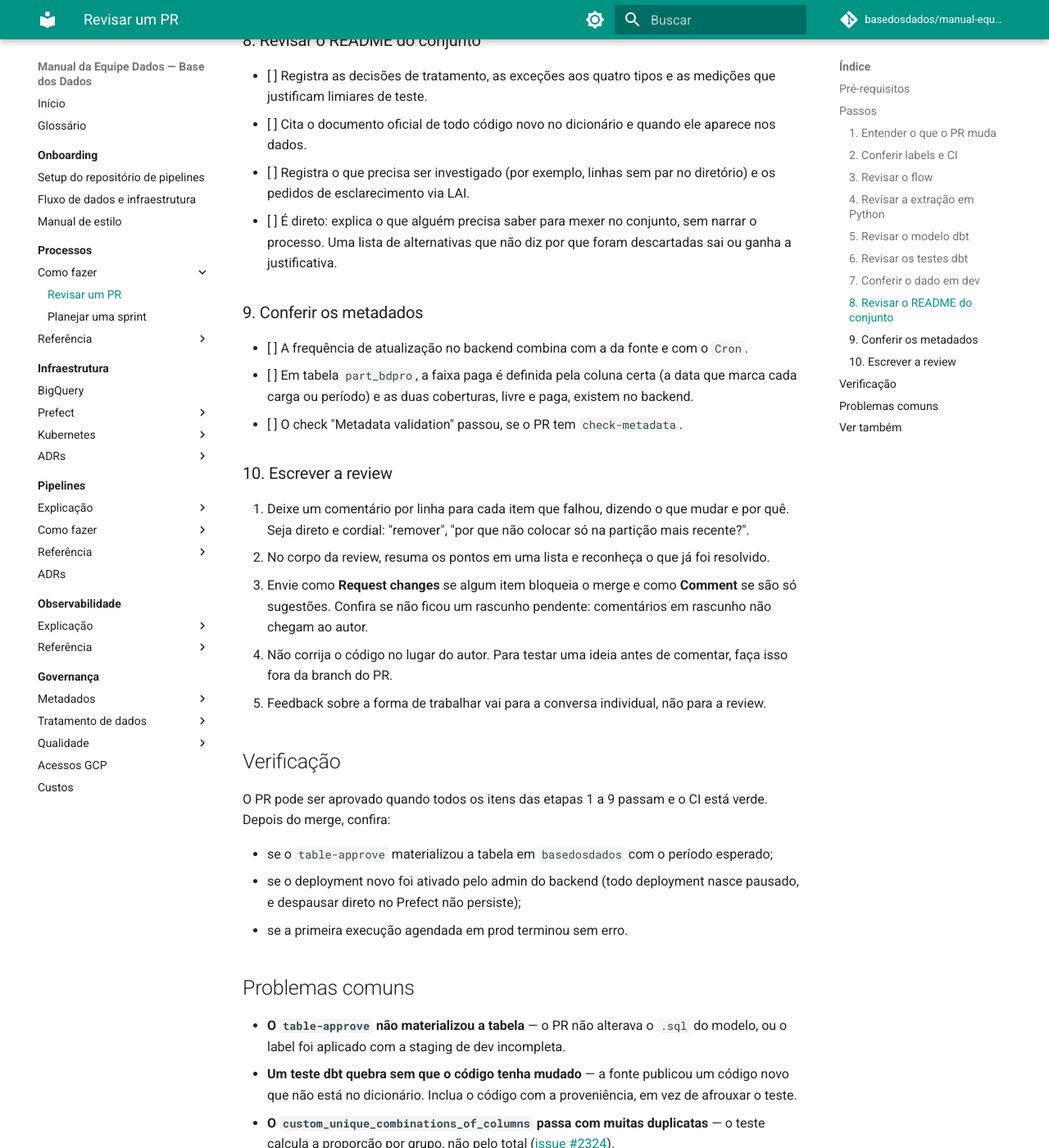
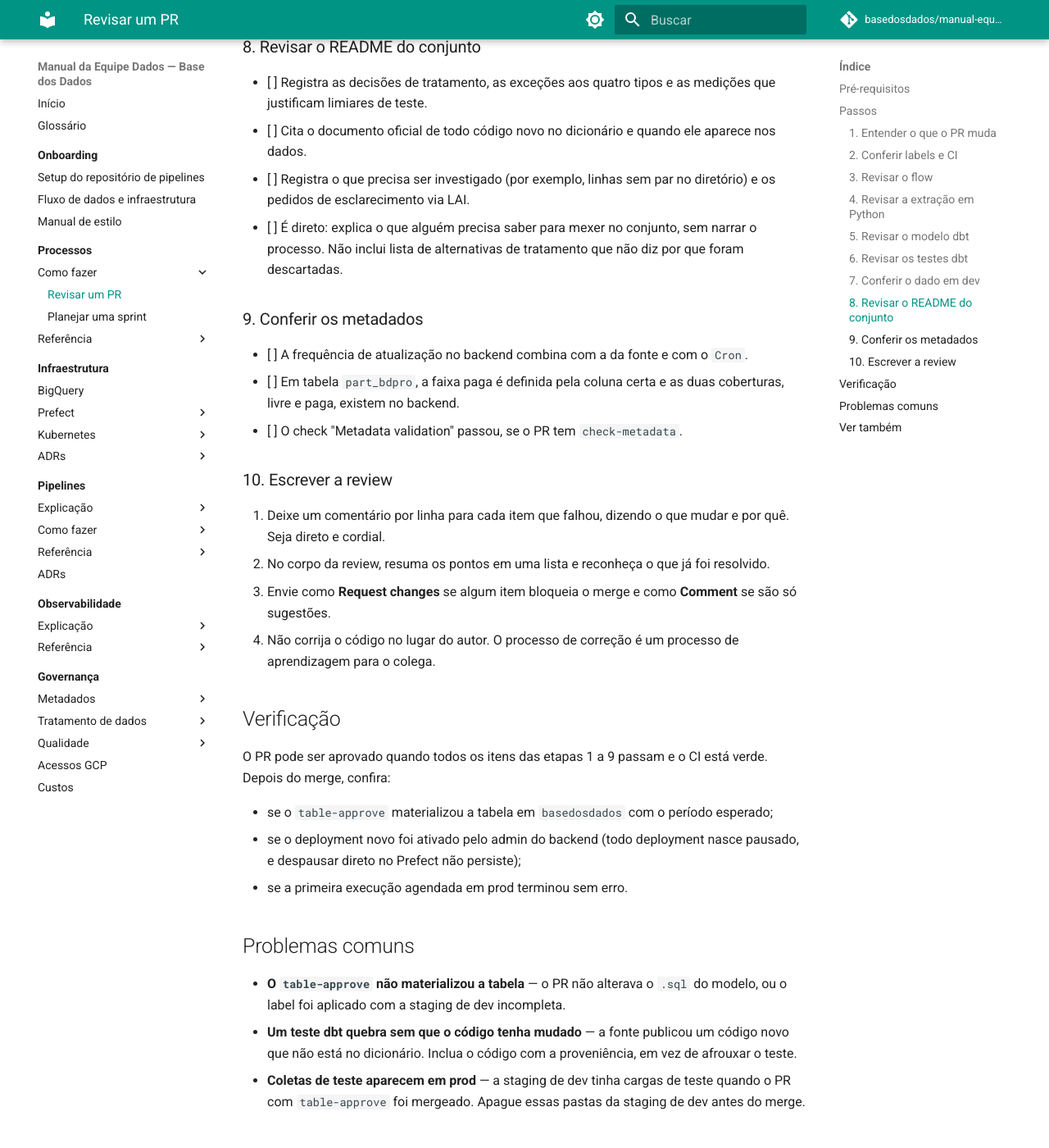
Before and after one commit to basedosdados/manual-equipe-dados, an MkDocs documentation site: the page built from docs/processos/como-fazer/revisar-pr.md, in a window 1280 px wide and 1400 px high, scrolled down 3208 px. Shown: the whole window at 82% size. Built offline with MkDocs 1.6.1 and Material for MkDocs 9.7.7, drawn with Linux system fonts in a browser that asks for light colours; comment, search, counter and statistics services are not loaded; some of the changed text lies outside the part shown.

Commit message:
docs: ajustes da revisão no checklist de PR e nos testes dbt

```diff
--- a/docs/processos/como-fazer/revisar-pr.md
+++ b/docs/processos/como-fazer/revisar-pr.md
@@ -27,7 +27,7 @@ apontando o item.
 
 - [ ] A descrição diz o que muda, por quê e qual issue resolve.
 - [ ] As decisões de tratamento (o que foi decidido, o motivo, as alternativas descartadas) estão
-  também no README do conjunto, e não só na descrição do PR.
+  no README do conjunto.
 - [ ] O PR mexe em um conjunto só. Mudanças em código compartilhado (`pipelines/utils/`, testes
   genéricos, macros) vêm em PR próprio.
 
@@ -54,12 +54,8 @@ Confira contra [como estruturar um flow de dataset](../../pipelines/como-fazer/e
   e não em `if table_id == "..."` espalhados pelo flow, pelas tasks e pelo `utils.py`. Só ficam no
   flow os `if` de checagens que precisam aparecer como etapa da execução.
 - [ ] O `check_update` devolve a data de referência real da fonte. Se a fonte não publica data, a
-  data de referência é o dia da coleta no fuso de São Paulo, e essa mesma data vai para a
-  partição e para os metadados.
-- [ ] A frequência do `Cron` combina com a frequência da fonte. Se uma coleta que falha não se
-  repete sozinha, o README diz como disparar a carga à mão.
-- [ ] As tasks não chamam `upload_to_gcs` diretamente: o encapsulamento do `stage_dispatch` faz
-  isso a partir do `data_path`.
+  data de referência é o dia da coleta no fuso de São Paulo.
+- [ ] A frequência do `Cron` combina com a frequência da fonte.
 
 ### 4. Revisar a extração em Python
 
@@ -79,13 +75,15 @@ Confira contra [como estruturar um flow de dataset](../../pipelines/como-fazer/e
   [quatro tipos de modificação](../../governanca/tratamento-de-dados/explicacao/principios-de-tratamento.md#as-unicas-modificacoes-que-fazemos)
   ou é uma exceção registrada no README do conjunto, com o motivo e o custo de processamento.
 - [ ] Nenhum `select distinct` ou filtro remove linhas da fonte sem uma regra documentada.
+- [ ] Cada partição (ou cluster) tem pelo menos 1 GB. Se não tiver, a tabela não deve ser
+  particionada.
 - [ ] O `range` de `partition_by` cobre os próximos anos. Um `end` no passado faz as linhas novas
   irem para `__UNPARTITIONED__`, e as consultas filtradas por ano passam a ler a tabela inteira.
 - [ ] Em modelo incremental:
     - o filtro usa a forma padrão (`where <coluna> > (select max(<coluna>) from {{ this }})`), sem
       `run_query` no `INFORMATION_SCHEMA`;
-    - a coluna de partição da staging não é convertida para `DATE` no filtro, para o BigQuery ler
-      só as pastas novas;
+    - a coluna de partição da staging não é convertida para `DATE` no filtro, para reduzir os
+      custos do BigQuery;
     - o PR diz se a mudança precisa de `--full-refresh` para o histórico ficar consistente, e
       quanto ele custa.
 - [ ] O modelo não traz `pre_hook` que apaga as regras de acesso: a service account do dbt tem
@@ -95,12 +93,14 @@ Confira contra [como estruturar um flow de dataset](../../pipelines/como-fazer/e
 
 Confira o `schema.yml` contra os [testes dbt obrigatórios](../../governanca/qualidade/referencia/testes-dbt-obrigatorios.md).
 
-- [ ] A chave única vem do que cada linha representa. Se o autor testou várias combinações até uma
-  passar, peça para definir a chave a partir do significado da linha.
+- [ ] A chave única vem do que cada linha representa.
 - [ ] Os testes obrigatórios estão lá, sem a mesma checagem repetida na mesma coluna.
 - [ ] Em tabela grande, todo teste usa um placeholder de partição, nunca um `where` escrito à mão.
 - [ ] `at_least` é `0.99` e as colunas de chave não estão no `ignore_values`. Qualquer limiar mais
   tolerante tem a medição e o motivo no README.
+- [ ] Toda exceção nos testes (`ignore_values`, tolerâncias, testes em `warn`) está documentada e
+  justificada no README. Para cada uma, avalie se é um problema que podemos resolver no
+  tratamento ou se é inerente à fonte e deve passar.
 
 ### 7. Conferir o dado em dev
 
@@ -122,26 +122,24 @@ BigQuery.
 - [ ] Registra o que precisa ser investigado (por exemplo, linhas sem par no diretório) e os
   pedidos de esclarecimento via LAI.
 - [ ] É direto: explica o que alguém precisa saber para mexer no conjunto, sem narrar o processo.
-  Uma lista de alternativas que não diz por que foram descartadas sai ou ganha a justificativa.
+  Não inclui lista de alternativas de tratamento que não diz por que foram descartadas.
 
 ### 9. Conferir os metadados
 
 - [ ] A frequência de atualização no backend combina com a da fonte e com o `Cron`.
-- [ ] Em tabela `part_bdpro`, a faixa paga é definida pela coluna certa (a data que marca cada
-  carga ou período) e as duas coberturas, livre e paga, existem no backend.
+- [ ] Em tabela `part_bdpro`, a faixa paga é definida pela coluna certa e as duas coberturas, livre
+  e paga, existem no backend.
 - [ ] O check "Metadata validation" passou, se o PR tem `check-metadata`.
 
 ### 10. Escrever a review
 
 1. Deixe um comentário por linha para cada item que falhou, dizendo o que mudar e por quê. Seja
-   direto e cordial: "remover", "por que não colocar só na partição mais recente?".
+   direto e cordial.
 2. No corpo da review, resuma os pontos em uma lista e reconheça o que já foi resolvido.
 3. Envie como **Request changes** se algum item bloqueia o merge e como **Comment** se são só
-   sugestões. Confira se não ficou um rascunho pendente: comentários em rascunho não chegam ao
-   autor.
-4. Não corrija o código no lugar do autor. Para testar uma ideia antes de comentar, faça isso fora
-   da branch do PR.
-5. Feedback sobre a forma de trabalhar vai para a conversa individual, não para a review.
+   sugestões.
+4. Não corrija o código no lugar do autor. O processo de correção é um processo de aprendizagem
+   para o colega.
 
 ## Verificação
 
@@ -159,11 +157,6 @@ merge, confira:
   label foi aplicado com a staging de dev incompleta.
 - **Um teste dbt quebra sem que o código tenha mudado** — a fonte publicou um código novo que não
   está no dicionário. Inclua o código com a proveniência, em vez de afrouxar o teste.
-- **O `custom_unique_combinations_of_columns` passa com muitas duplicatas** — o teste calcula a
-  proporção por grupo, não pelo total
-  ([issue #2324](https://github.com/basedosdados/pipelines/issues/2324)).
-- **Consultas filtradas por ano leem a tabela inteira** — o `end` do `partition_by` ficou no
-  passado.
 - **Coletas de teste aparecem em prod** — a staging de dev tinha cargas de teste quando o PR com
   `table-approve` foi mergeado. Apague essas pastas da staging de dev antes do merge.
 
```
Also changed, not shown: docs/governanca/qualidade/referencia/testes-dbt-obrigatorios.md (+1 -1 lines), docs/index.md (+2 -2 lines).
